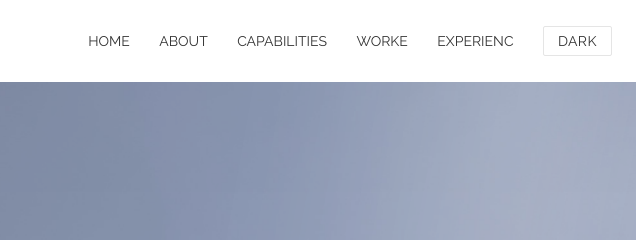
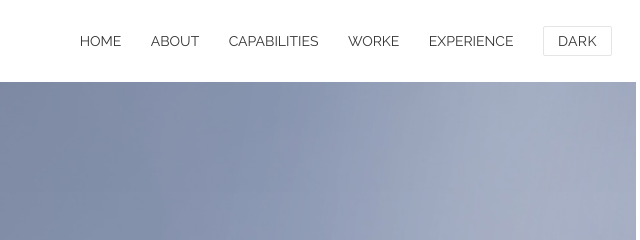
Before and after one commit to CC-amy/Portfolio_CC, a plain HTML site: page index.html in a window 1280 px wide. Shown: the top 240 px of the page, 593-1233 px from the left. Drawn offline with Linux system fonts and the light colour scheme; a web font is replaced by a local one.

Commit message:
Update index.html

```diff
--- a/index.html
+++ b/index.html
@@ -22,7 +22,7 @@
         <a href="#about">ABOUT</a>
         <a href="#capability">CAPABILITIES</a>
         <a href="#work">WORKE</a>
-        <a href="#experience">EXPERIENC</a>
+        <a href="#experience">EXPERIENCE</a>
         <button class="theme-toggle" type="button" aria-pressed="false">
           DARK
         </button>
```
